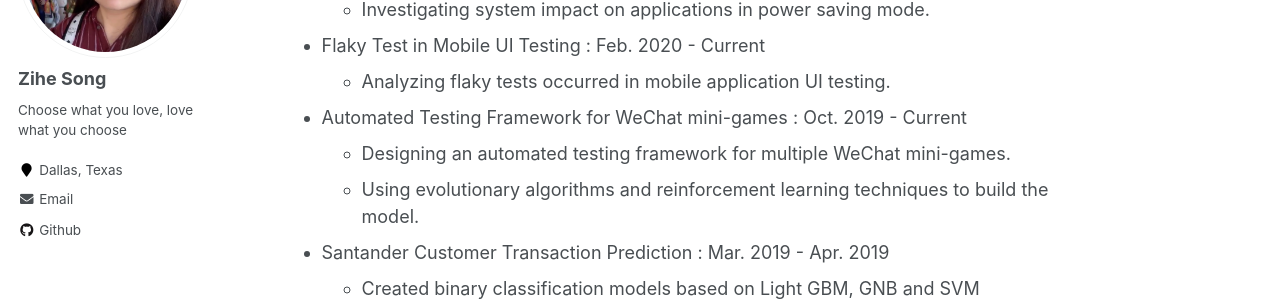
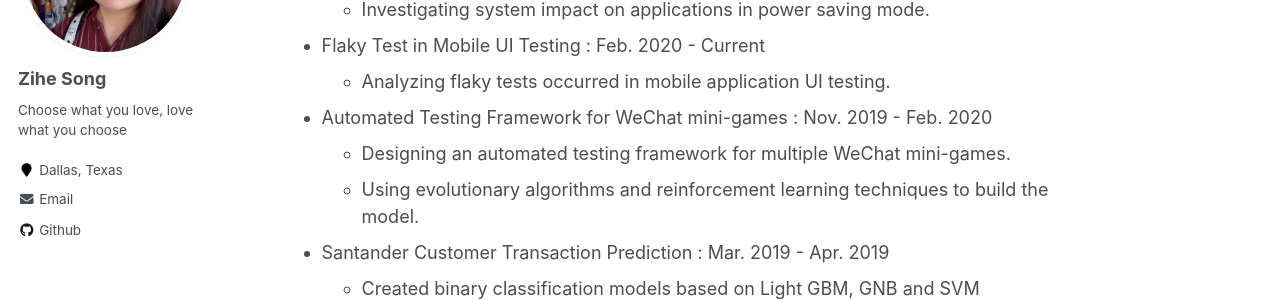
Before and after one commit to zihesong/zihesong.github.io, a Jekyll site: the page built from _pages/about.md, in a window 1280 px wide and 900 px high, scrolled down 674 px. Shown: the part 153-454 px from the top of the window. Built offline with Jekyll 4.4.1, drawn with Linux system fonts in a browser that asks for light colours.

Commit message:
Update about.md

```diff
--- a/_pages/about.md
+++ b/_pages/about.md
@@ -40,7 +40,7 @@ Projects
 * Flaky Test in Mobile UI Testing :  Feb. 2020 - Current <br>
   * Analyzing flaky tests occurred in mobile application UI testing.
 
-* Automated Testing Framework for WeChat mini-games : Oct. 2019 - Current <br>
+* Automated Testing Framework for WeChat mini-games : Nov. 2019 - Feb. 2020 <br>
   * Designing an automated testing framework for multiple WeChat mini-games.
   * Using evolutionary algorithms and reinforcement learning techniques to build the model.
 
```
